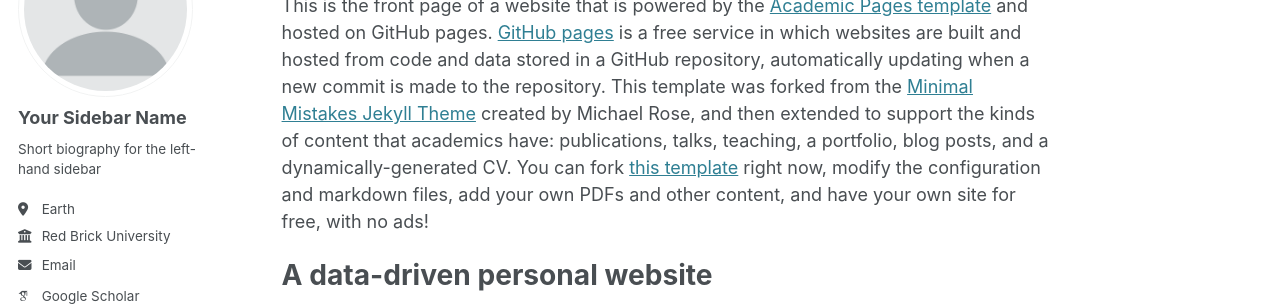
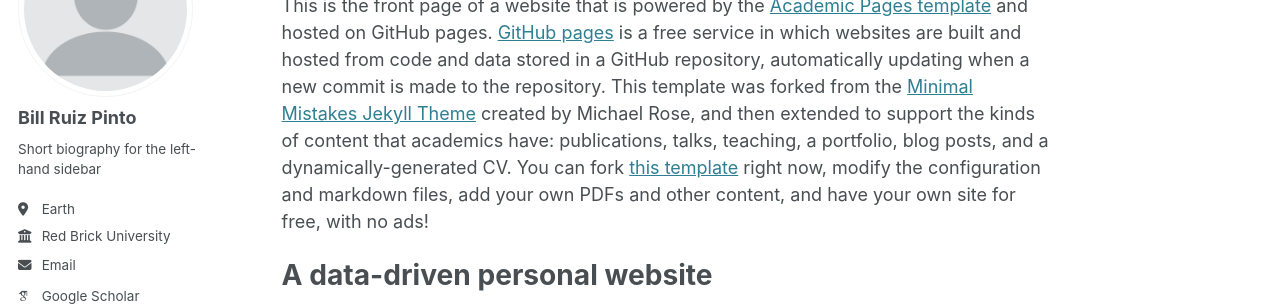
Before and after one commit to IngenieroBill/Cv, a Jekyll site: the page built from _pages/about.md, in a window 1280 px wide. Shown: the part 184-490 px from the top of the page. Built offline with Jekyll 4.4.1, drawn with Linux system fonts in a browser that asks for light colours; some web fonts are replaced.

```diff
--- a/_config.yml
+++ b/_config.yml
@@ -23,7 +23,7 @@
 author:
   # Biographic information
   avatar           : "profile.png"
-  name             : "Your Sidebar Name"
+  name             : "Bill Ruiz Pinto"
   pronouns         : # example: "she/her"
   bio              : "Short biography for the left-hand sidebar"
   location         : "Earth"
```
Also changed, not shown: .github/workflows/scrape_talks.yml.
